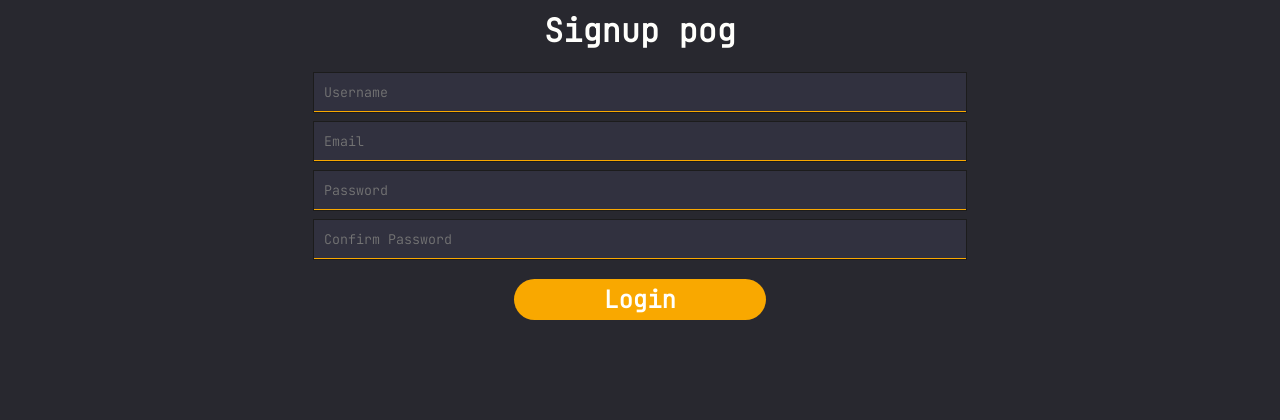
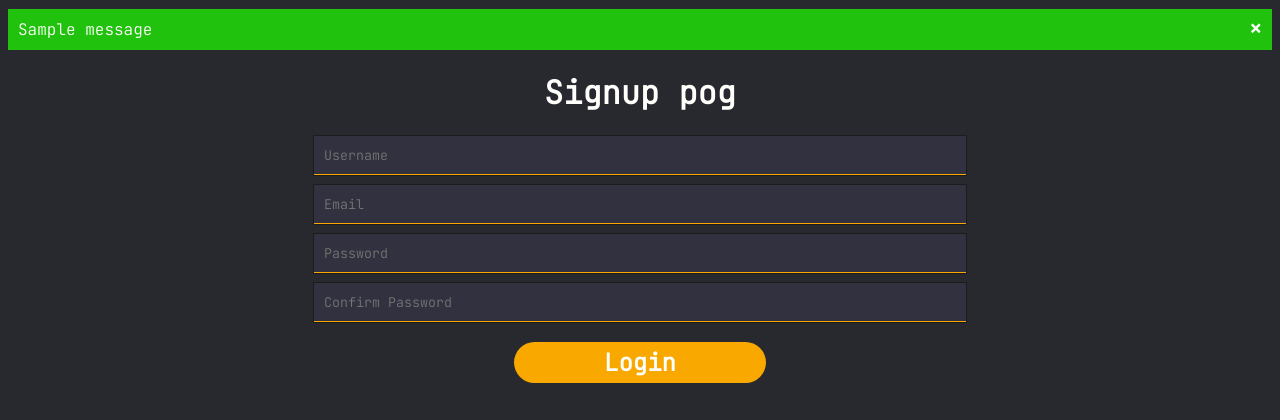
Before and after one commit to silvanias/Julia, a Flask app: page /signup in a window 1280 px wide. Shown: the part 51-471 px from the top of the page. Run offline with Flask 3, Linux system fonts and the light colour scheme; tables that the repository leaves empty hold one stand-in row (values such as "Sample post"); one stand-in notice (Sample message) is shown.

Commit message:
Add flash alerts Users will now see specific error/success messages for signup page Tests added to check this works as expected Refactor tests

```diff
--- a/juliaapp/routes.py
+++ b/juliaapp/routes.py
@@ -1,4 +1,4 @@
-from flask import Blueprint, render_template, redirect, url_for, request
+from flask import Blueprint, render_template, redirect, url_for, request, flash
 from .models import User
 from juliaapp.extensions.database import db, CRUDMixin
 
@@ -36,12 +36,14 @@ def post_signup():
     password1 = request.form.get('password1')
     password2 = request.form.get('password2')
     if password1 != password2:
-        print("Passwords must match")
+        flash('Passwords must match', category='error')
     elif len(password1) < 5:
-        print('Passwords must be 5 or more characters')
+        flash('Passwords must be 5 or more characters', category='error')
     else:
         new_user = User(email = email, username = username, password = password1)
         new_user.save()
+        flash('User Created!', category='success')
+        return redirect(url_for('routes.profile' , username=username))
     return render_template('auth/signup.html')
 
 @blueprint.route('/profile/<username>')
--- a/juliaapp/scripts/seed.py
+++ b/juliaapp/scripts/seed.py
@@ -15,5 +15,4 @@ users_data = {
 for user, data in users_data.items():
     new_user = User(username=user, email=data['email'], password=data['password'], creation_date=data['creation_date'])
     db.session.add(new_user)
-
 db.session.commit()
--- a/juliaapp/static/main.css
+++ b/juliaapp/static/main.css
@@ -159,6 +159,40 @@ select:focus {
   border: 1px solid #1c1c1c;
 }
 
+/* || Flash styles */
+
+.alert {
+  padding: 10px;
+  background-color: #f9a800;
+  color: #fffffc;
+  justify-content: center;
+  margin: 0 auto;
+  margin-top: 20px;
+}
+
+.closebtn {
+  margin-left: 8px;
+  color: #fffffc;
+  font-weight: bold;
+  float: right;
+  font-size: 22px;
+  line-height: 20px;
+  cursor: pointer;
+  transition: 0.3s;
+}
+
+.closebtn:hover {
+  color: #1c1c1cff;
+}
+
+.alert.success {
+  background-color: #20C20E;
+}
+
+.alert.error {
+  background-color: #ef233cff;
+}
+
 /* || Footer styles */
 
 footer {
--- a/juliaapp/templates/base.html
+++ b/juliaapp/templates/base.html
@@ -16,6 +16,16 @@
         <a href="{{ url_for('routes.gen') }}">Generate</a>
         <a href="{{ url_for('routes.get_login') }}">Login</a>
     </nav>
+    {% with messages = get_flashed_messages(with_categories=true) %}
+    {% if messages %}
+        {% for category, message in messages %}
+        <div class="alert {{ category }}">
+            <span class="closebtn" onclick="this.parentElement.style.display='none';">&times;</span>
+            {{ message }}
+        </div>
+        {% endfor %}
+    {% endif %}
+    {% endwith %}
     {% block content %}{% endblock %}
     <footer>
         <a href="https://github.com/sikorosenai">
```
Also changed, not shown: juliaapp/tests/test_routes.py (+32 -20 lines), juliaapp/tests/test_routes_up.py (added, +23 -0 lines).
